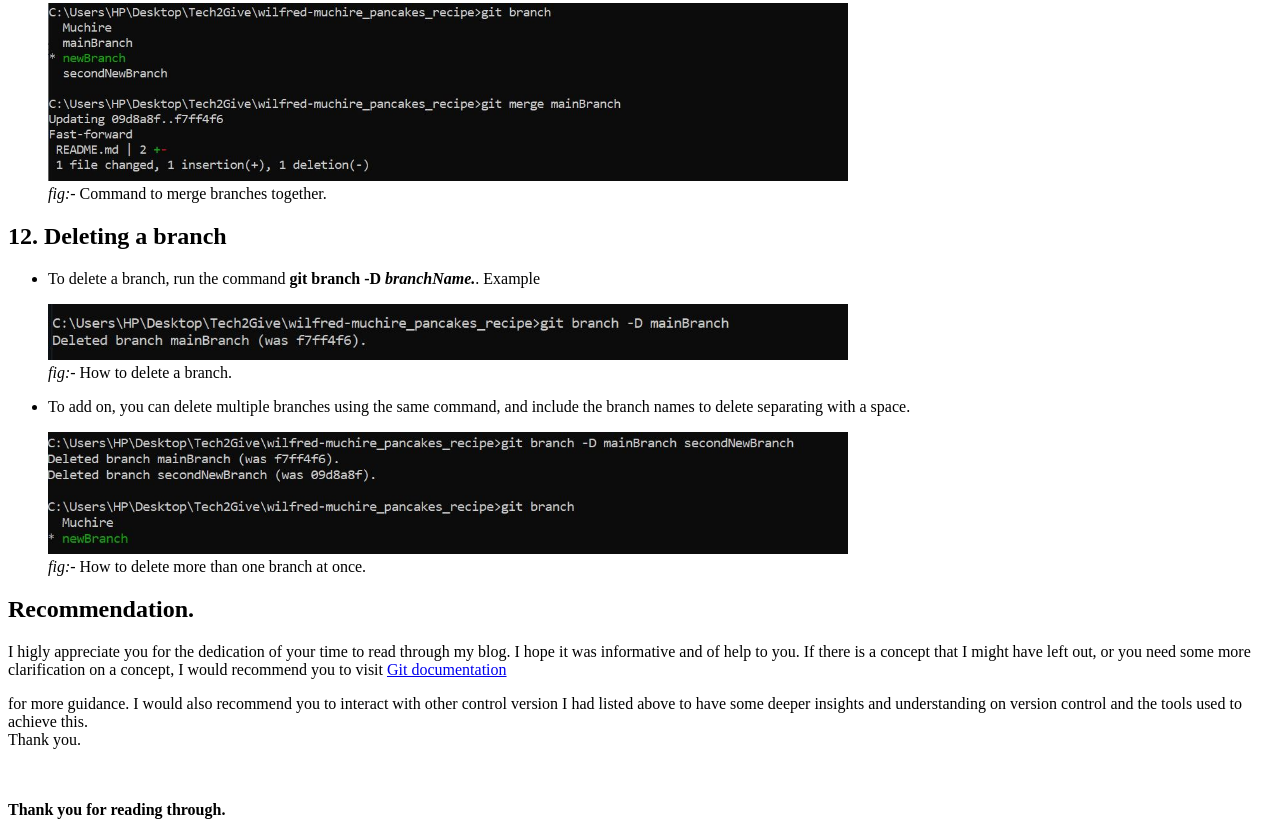
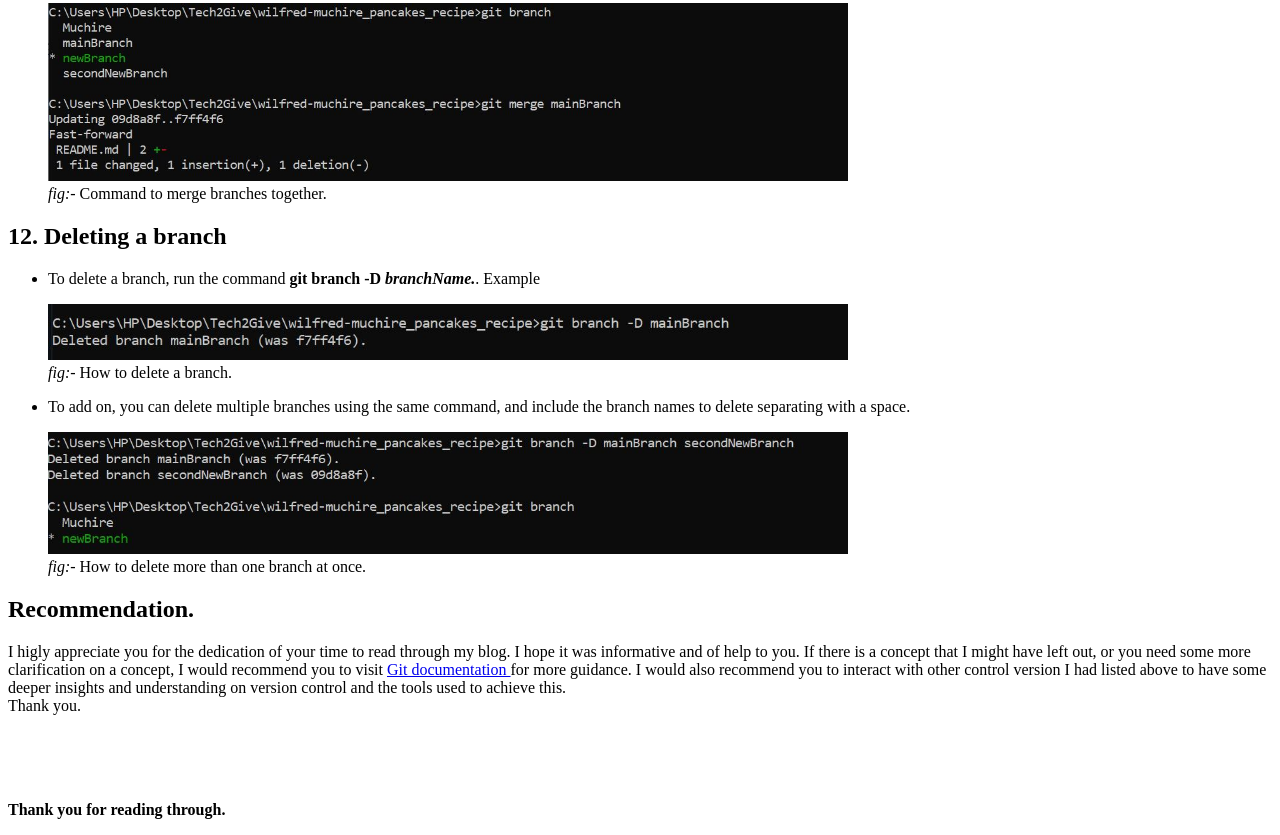
Before and after one commit to JulieWilly/git-github_html_blog, a plain HTML site: page index.html in a window 1280 px wide. Shown: the part 6616-7451 px from the top of the page. Drawn offline with Linux system fonts and the light colour scheme.

Commit message:
Adding significant changes made to the code

```diff
--- a/index.html
+++ b/index.html
@@ -215,8 +215,8 @@
     </div>
 
     <h2><b>Recommendation.</b></h2>
-    <p>I higly appreciate you for the dedication of your time to read through my blog. I hope it was informative and of help to you. If there is a concept that I might have left out, or you need some more clarification on a concept, I would recommend you to visit <a href="https://git-scm.com/doc">Git documentation </a></p> for more guidance. I would also recommend you to interact with other control version I had listed above to have some deeper insights and understanding on version control and the tools used to achieve this.
-    <br>Thank you.
+    <p>I higly appreciate you for the dedication of your time to read through my blog. I hope it was informative and of help to you. If there is a concept that I might have left out, or you need some more clarification on a concept, I would recommend you to visit <a href="https://git-scm.com/doc">Git documentation </a> for more guidance. I would also recommend you to interact with other control version I had listed above to have some deeper insights and understanding on version control and the tools used to achieve this.
+    <br>Thank you.</p>
     <br><br><br>
     <p> <b>Thank you for reading through.</b></p>
 </body>
```
